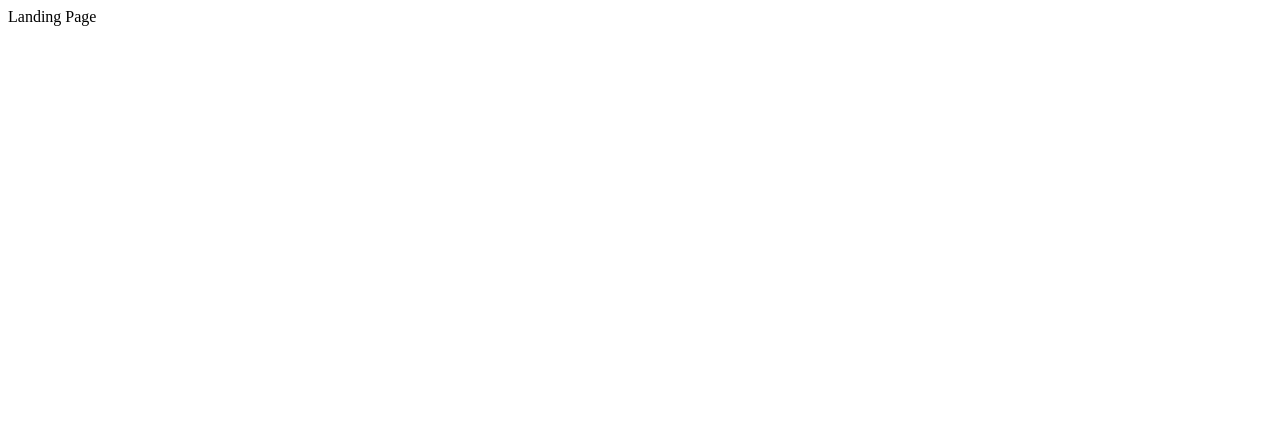
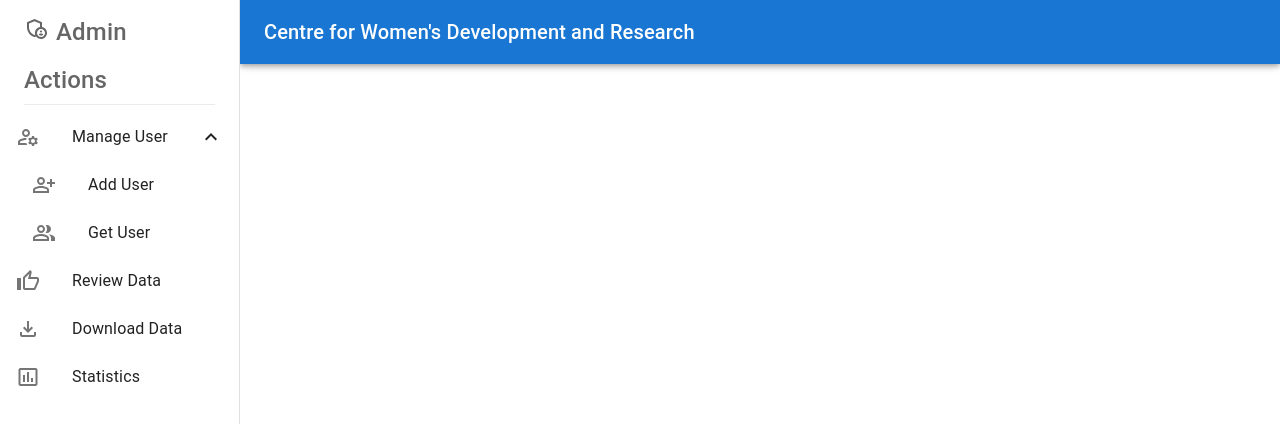
Before and after one commit to suraj-iitb/cwdr, a React (Create React App) app: page / in a window 1280 px wide. Shown: the top 424 px of the page. Built offline with nearby package versions, Linux system fonts and the light colour scheme; no server answers.

Commit message:
sidebar and user add form

```diff
--- /dev/null
+++ b/src/components/AddUser.js
@@ -0,0 +1,77 @@
+import * as React from "react";
+import Grid from "@mui/material/Grid";
+import Typography from "@mui/material/Typography";
+import TextField from "@mui/material/TextField";
+import Container from "@mui/material/Container";
+import Paper from "@mui/material/Paper";
+import Button from "@mui/material/Button";
+
+export function AddUser() {
+  return (
+    <Container component="main" maxWidth="sm" sx={{ mb: 4 }}>
+      <Paper
+        variant="outlined"
+        sx={{ my: { xs: 3, md: 6 }, p: { xs: 2, md: 3 } }}
+      >
+        <React.Fragment>
+          <Typography variant="h6" gutterBottom>
+            Add Field Worker
+          </Typography>
+          <Grid container spacing={3}>
+            <Grid item xs={12} sm={6}>
+              <TextField
+                required
+                id="firstName"
+                name="firstName"
+                label="First name"
+                fullWidth
+                autoComplete="given-name"
+                variant="standard"
+              />
+            </Grid>
+            <Grid item xs={12} sm={6}>
+              <TextField
+                required
+                id="lastName"
+                name="lastName"
+                label="Last name"
+                fullWidth
+                autoComplete="family-name"
+                variant="standard"
+              />
+            </Grid>
+            <Grid item xs={12}>
+              <TextField
+                required
+                type="email"
+                id="email"
+                name="email"
+                label="Email"
+                fullWidth
+                autoComplete="email"
+                variant="standard"
+              />
+            </Grid>
+            <Grid item xs={12}>
+              <TextField
+                required
+                type="password"
+                id="password"
+                name="password"
+                label="Password"
+                fullWidth
+                autoComplete="password"
+                variant="standard"
+              />
+            </Grid>
+          </Grid>
+          <Grid sx={{ display: "flex", justifyContent: "center" }}>
+            <Button variant="contained" sx={{ mt: 3, ml: 1 }} size="large">
+              Add User
+            </Button>
+          </Grid>
+        </React.Fragment>
+      </Paper>
+    </Container>
+  );
+}
--- /dev/null
+++ b/src/components/SideBar.js
@@ -0,0 +1,208 @@
+import * as React from "react";
+import PropTypes from "prop-types";
+import AppBar from "@mui/material/AppBar";
+import Box from "@mui/material/Box";
+import CssBaseline from "@mui/material/CssBaseline";
+import Divider from "@mui/material/Divider";
+import Drawer from "@mui/material/Drawer";
+import IconButton from "@mui/material/IconButton";
+import List from "@mui/material/List";
+import ListItemButton from "@mui/material/ListItemButton";
+import ListItemIcon from "@mui/material/ListItemIcon";
+import ListItemText from "@mui/material/ListItemText";
+import MenuIcon from "@mui/icons-material/Menu";
+import Toolbar from "@mui/material/Toolbar";
+import Typography from "@mui/material/Typography";
+import ListSubheader from "@mui/material/ListSubheader";
+import Collapse from "@mui/material/Collapse";
+import ExpandLess from "@mui/icons-material/ExpandLess";
+import ExpandMore from "@mui/icons-material/ExpandMore";
+import ManageAccountsOutlinedIcon from "@mui/icons-material/ManageAccountsOutlined";
+import PersonAddAltOutlinedIcon from "@mui/icons-material/PersonAddAltOutlined";
+import PeopleAltOutlinedIcon from "@mui/icons-material/PeopleAltOutlined";
+import ThumbUpOffAltOutlinedIcon from "@mui/icons-material/ThumbUpOffAltOutlined";
+import InsertChartOutlinedIcon from "@mui/icons-material/InsertChartOutlined";
+import FileDownloadOutlinedIcon from "@mui/icons-material/FileDownloadOutlined";
+import AdminPanelSettingsOutlinedIcon from "@mui/icons-material/AdminPanelSettingsOutlined";
+
+import { AddUser } from "./AddUser";
+
+const drawerWidth = 240;
+
+export function SideBar(props) {
+  const { window } = props;
+  const [mobileOpen, setMobileOpen] = React.useState(false);
+  const [openManageUser, setOpenManageUser] = React.useState(true);
+  const [openAddUser, setOpenAddUser] = React.useState(false);
+
+  const handleDrawerToggle = () => {
+    setMobileOpen(!mobileOpen);
+  };
+
+  const handleManageUser = () => {
+    setOpenManageUser(!openManageUser);
+  };
+
+  const handleAddUser = () => {
+    if (!openAddUser) setOpenAddUser(true);
+  };
+
+  const drawer = (
+    <List
+      sx={{ width: "100%", maxWidth: 360, bgcolor: "background.paper" }}
+      component="nav"
+      aria-labelledby="nested-list-subheader"
+      subheader={
+        <ListSubheader component="div" id="nested-list-subheader" insert={true}>
+          <Box sx={{ fontSize: 24, m: 1 }}>
+            <AdminPanelSettingsOutlinedIcon fontSize="medium" />
+            <Box component="span" sx={{ ml: 1 }}>
+              Admin Actions
+            </Box>
+            <Divider light={true} />
+          </Box>
+        </ListSubheader>
+      }
+    >
+      <ListItemButton onClick={handleManageUser}>
+        <ListItemIcon>
+          <ManageAccountsOutlinedIcon />
+        </ListItemIcon>
+        <ListItemText primary="Manage User" />
+        {openManageUser ? <ExpandLess /> : <ExpandMore />}
+      </ListItemButton>
+
+      <Collapse in={openManageUser} timeout="auto" unmountOnExit>
+        <List component="div" disablePadding>
+          <ListItemButton onClick={handleAddUser} sx={{ pl: 4 }}>
+            <ListItemIcon>
+              <PersonAddAltOutlinedIcon />
+            </ListItemIcon>
+            <ListItemText primary="Add User" />
+          </ListItemButton>
+          <ListItemButton sx={{ pl: 4 }}>
+            <ListItemIcon>
+              <PeopleAltOutlinedIcon />
+            </ListItemIcon>
+            <ListItemText primary="Get User" />
+          </ListItemButton>
+        </List>
+      </Collapse>
+
+      <ListItemButton>
+        <ListItemIcon>
+          <ThumbUpOffAltOutlinedIcon />
+        </ListItemIcon>
+        <ListItemText primary="Review Data" />
+      </ListItemButton>
+
+      <ListItemButton>
+        <ListItemIcon>
+          <FileDownloadOutlinedIcon />
+        </ListItemIcon>
+        <ListItemText primary="Download Data" />
+      </ListItemButton>
+
+      <ListItemButton>
+        <ListItemIcon>
+          <InsertChartOutlinedIcon />
+        </ListItemIcon>
+        <ListItemText primary="Statistics" />
+      </ListItemButton>
+    </List>
+  );
+
+  const container =
+    window !== undefined ? () => window().document.body : undefined;
+
+  return (
+    <Box sx={{ display: "flex" }}>
+      <CssBaseline />
+
+      <AppBar
+        position="fixed"
+        sx={{
+          width: { sm: `calc(100% - ${drawerWidth}px)` },
+          ml: { sm: `${drawerWidth}px` },
+        }}
+      >
+        <Toolbar>
+          <IconButton
+            color="inherit"
+            aria-label="open drawer"
+            edge="start"
+            onClick={handleDrawerToggle}
+            sx={{ mr: 2, display: { sm: "none" } }}
+          >
+            <MenuIcon />
+          </IconButton>
+
+          <Typography variant="h6" noWrap component="div">
+            Centre for Women's Development and Research
+          </Typography>
+
+        </Toolbar>
+      </AppBar>
+
+      <Box
+        component="nav"
+        sx={{ width: { sm: drawerWidth }, flexShrink: { sm: 0 } }}
+        aria-label="mailbox folders"
+      >
+        {/* The implementation can be swapped with js to avoid SEO duplication of links. */}
+        <Drawer
+          container={container}
+          variant="temporary"
+          open={mobileOpen}
+          onClose={handleDrawerToggle}
+          ModalProps={{
+            keepMounted: true, // Better open performance on mobile.
+          }}
+          sx={{
+            display: { xs: "block", sm: "none" },
+            "& .MuiDrawer-paper": {
+              boxSizing: "border-box",
+              width: drawerWidth,
+            },
+          }}
+        >
+          {drawer}
+        </Drawer>
+
+        <Drawer
+          variant="permanent"
+          sx={{
+            display: { xs: "none", sm: "block" },
+            "& .MuiDrawer-paper": {
+              boxSizing: "border-box",
+              width: drawerWidth,
+            },
+          }}
+          open
+        >
+          {drawer}
+        </Drawer>
+      </Box>
+
+      <Box
+        component="main"
+        sx={{
+          flexGrow: 1,
+          p: 3,
+          width: { sm: `calc(100% - ${drawerWidth}px)` },
+        }}
+      >
+        <Toolbar />
+        {openAddUser ? <AddUser /> : null}
+      </Box>
+    </Box>
+  );
+}
+
+SideBar.propTypes = {
+  /**
+   * Injected by the documentation to work in an iframe.
+   * You won't need it on your project.
+   */
+  window: PropTypes.func,
+};
--- a/src/components/index.js
+++ b/src/components/index.js
@@ -1,2 +1,4 @@
 export { UnauthenticatedRoutes } from './UnauthenticatedRoutes';
 export { AuthenticatedRoutes } from './AuthenticatedRoutes';
+export { SideBar } from './SideBar';
+export { AddUser } from './AddUser';
--- a/src/pages/LandingPage.js
+++ b/src/pages/LandingPage.js
@@ -1,5 +1,8 @@
 import React from "react";
+import { SideBar } from "../components";
 
 export const LandingPage = () => {
-    return <div>Landing Page</div>;
+    return (
+        <SideBar />
+    );
 }
```
